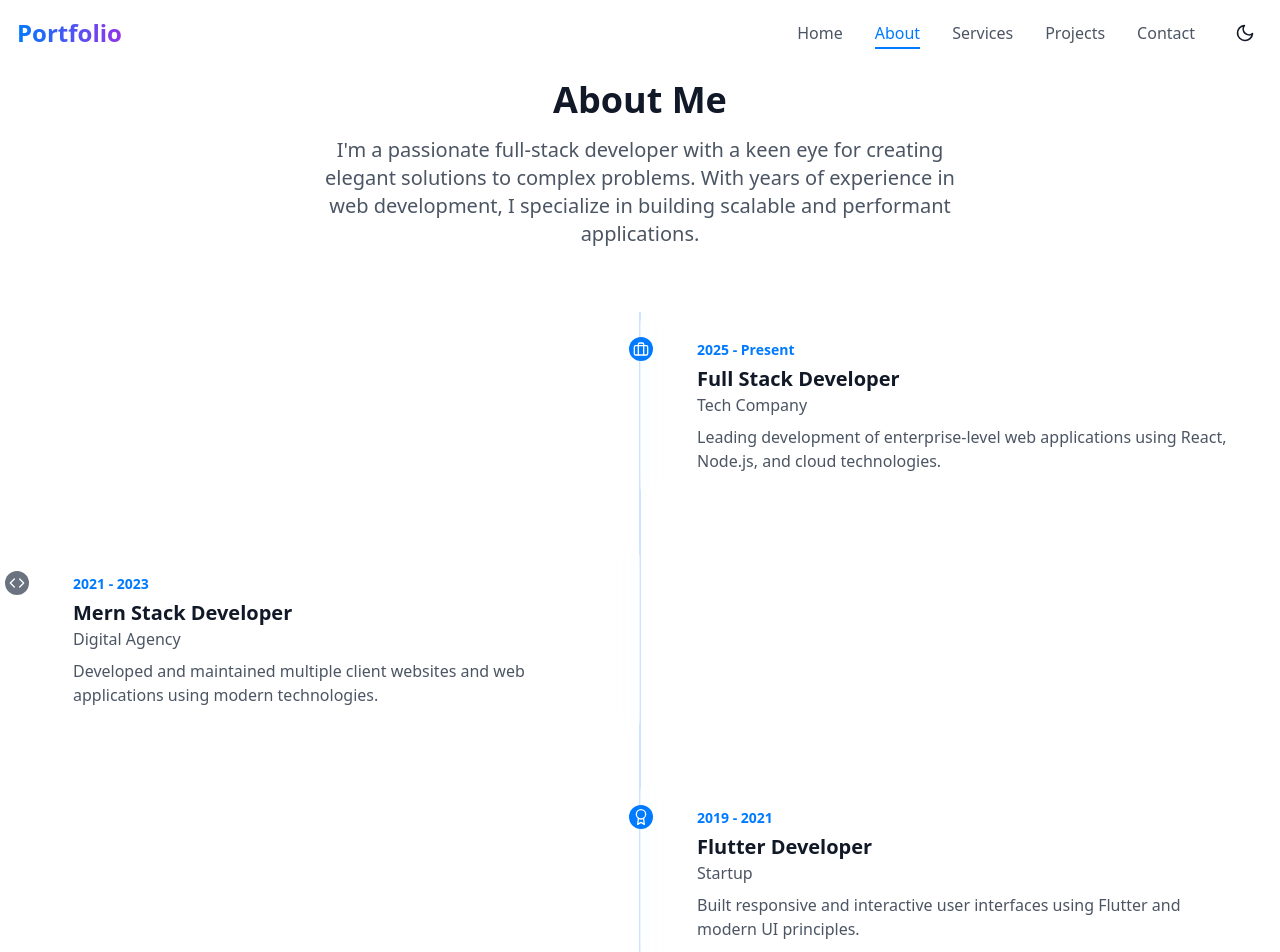
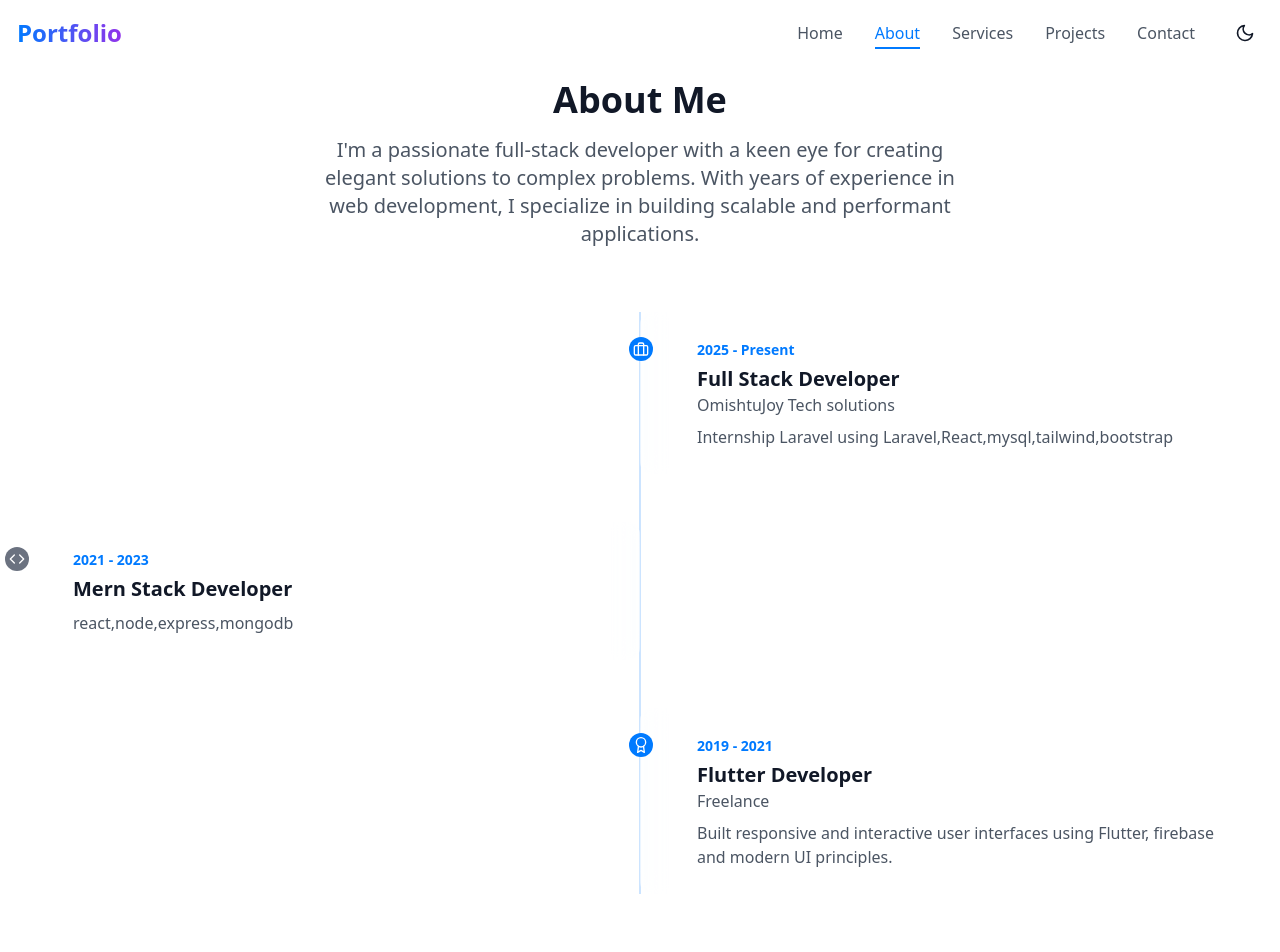
Before and after one commit to Fikirte1/portfolio, a React (Vite) app: page /about in a window 1280 px wide. Shown: the top 952 px of the page. Built offline with nearby package versions, Linux system fonts and the light colour scheme.

Commit message:
Update contact page

```diff
--- a/src/pages/About.jsx
+++ b/src/pages/About.jsx
@@ -4,24 +4,23 @@ import { FiBriefcase, FiAward, FiCode, FiCalendar } from 'react-icons/fi';
 // Experience data
 export const experiences = [
   {
-    year: '2025 - Present',
+    year: '2025 - Present ',
     title: 'Full Stack Developer',
-    company: 'Tech Company',
-    description: 'Leading development of enterprise-level web applications using React, Node.js, and cloud technologies.',
+    company:'OmishtuJoy Tech solutions',
+    description: 'Internship Laravel using Laravel,React,mysql,tailwind,bootstrap',
     icon: <FiBriefcase className="w-4 h-4" />
   },
   {
     year: '2021 - 2023',
     title: 'Mern Stack Developer',
-    company: 'Digital Agency',
-    description: 'Developed and maintained multiple client websites and web applications using modern technologies.',
+    description: 'react,node,express,mongodb',
     icon: <FiCode className="w-4 h-4" />
   },
   {
     year: '2019 - 2021',
     title: 'Flutter Developer',
-    company: 'Startup',
-    description: 'Built responsive and interactive user interfaces using Flutter and modern UI principles.',
+    company:'Freelance',
+    description: 'Built responsive and interactive user interfaces using Flutter, firebase and modern UI principles.',
     icon: <FiAward className="w-4 h-4" />
   },
 ];
--- a/src/pages/Contact.jsx
+++ b/src/pages/Contact.jsx
@@ -1,7 +1,7 @@
 import { useState, useRef } from 'react';
 import { motion } from 'framer-motion';
 import emailjs from '@emailjs/browser';
-import { FiMail, FiPhone, FiMapPin } from 'react-icons/fi';
+import { FiMail, FiGithub,FiLinkedin,FiTwitter,FiPhone, FiMapPin } from 'react-icons/fi';
 import { useForm, ValidationError } from '@formspree/react';
 
 
@@ -73,7 +73,7 @@ const [error, setError] = useState(null); // Add this line if you don't have it
           Get in Touch
         </motion.h1>
 
-        <div className="grid grid-cols-1 lg:grid-cols-2 gap-12">
+        <div className="grid grid-cols-2 lg:grid-cols-2 gap-1">
           {/* Contact Information */}
           <motion.div
             initial={{ opacity: 0, x: -50 }}
--- a/src/pages/Home.jsx
+++ b/src/pages/Home.jsx
@@ -498,7 +498,7 @@ const Home = () => {
             ))}
           </div>
               {/* Stats Section */}
-        <div className="my-12 grid grid-cols-1 md:grid-cols-3 gap-6 text-center">
+        {/* <div className="my-12 grid grid-cols-1 md:grid-cols-3 gap-6 text-center">
 
           <div className="glass p-6 rounded-xl">
             <h3 className="text-3xl font-bold text-primary">15+</h3>
@@ -508,7 +508,7 @@ const Home = () => {
             <h3 className="text-3xl font-bold text-primary">5+</h3>
             <p className="text-gray-600 dark:text-gray-300">Tech Stacks Mastered</p>
           </div>
-        </div>
+        </div> */}
 
 
 
```
